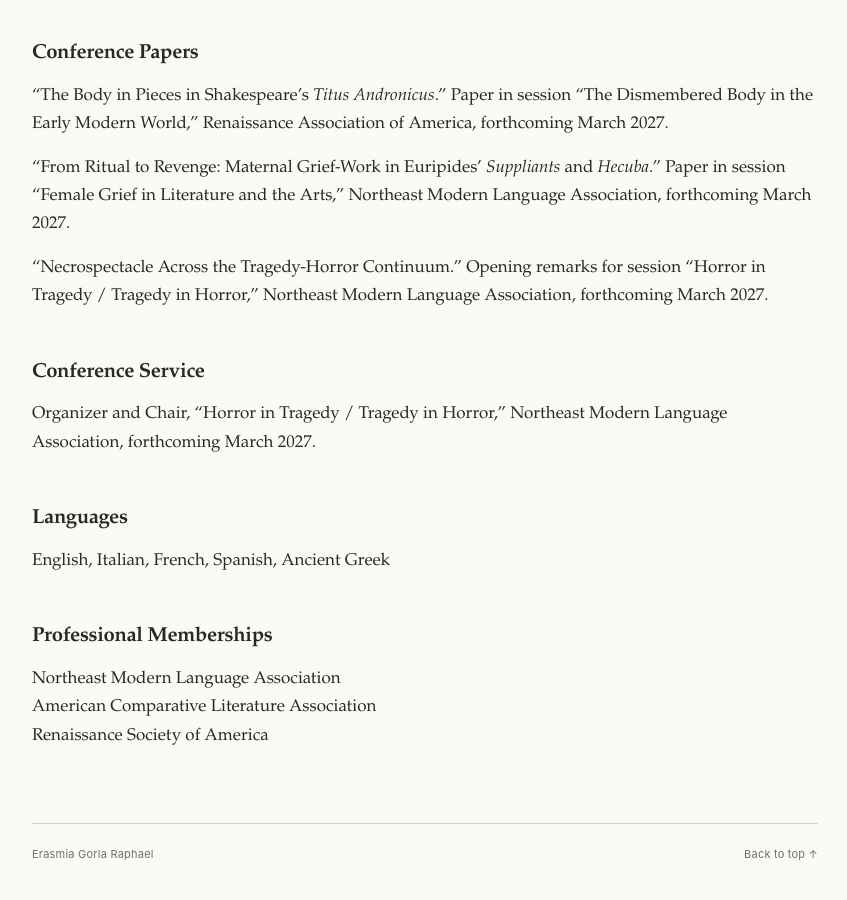
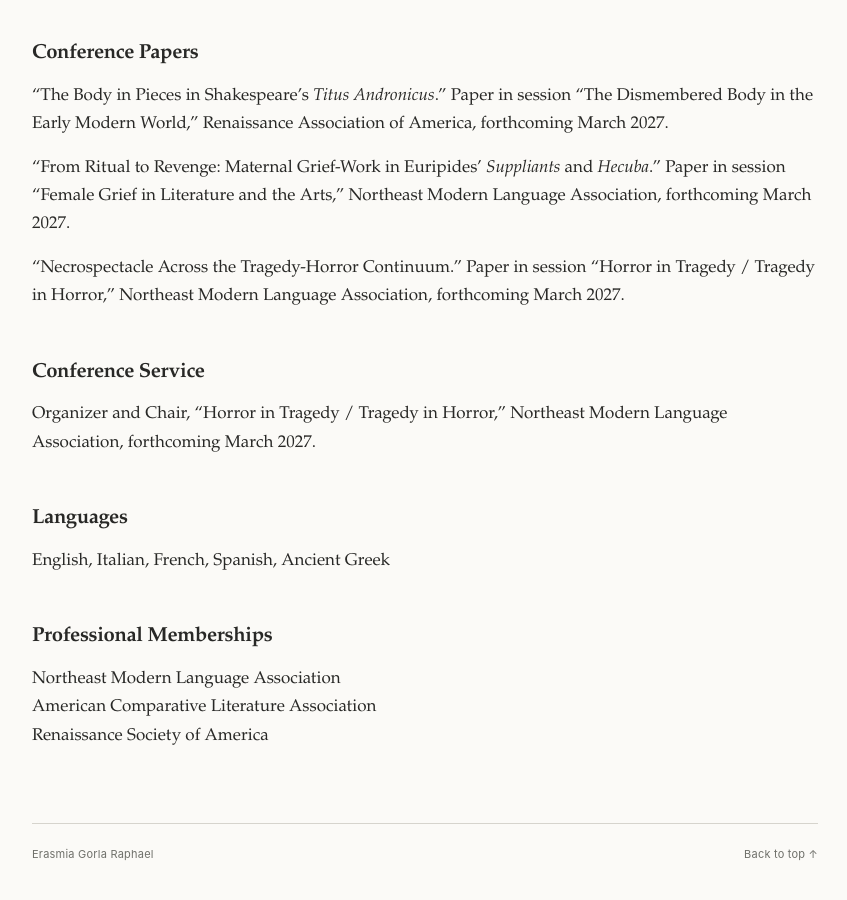
Before and after one commit to erasmiagorla/erasmiagorla.github.io, a Jekyll site: the page built from index.md, in a window 1280 px wide and 900 px high, scrolled down 1502 px. Shown: the whole window, without its empty margins (215-1062 px from the left). Built offline with Jekyll 4.4.1, drawn with Linux system fonts in a browser that asks for light colours.

Commit message:
Update index.md

```diff
--- a/index.md
+++ b/index.md
@@ -45,7 +45,7 @@ Millicent McIntosh Award, Barnard College, Columbia University (2015)
 
 “From Ritual to Revenge: Maternal Grief-Work in Euripides’ *Suppliants* and *Hecuba*.” Paper in session “Female Grief in Literature and the Arts,” Northeast Modern Language Association, forthcoming March 2027.
 
-“Necrospectacle Across the Tragedy-Horror Continuum.” Opening remarks for session “Horror in Tragedy / Tragedy in Horror,” Northeast Modern Language Association, forthcoming March 2027.
+“Necrospectacle Across the Tragedy-Horror Continuum.” Paper in session “Horror in Tragedy / Tragedy in Horror,” Northeast Modern Language Association, forthcoming March 2027.
 
 ## Conference Service
 
```
